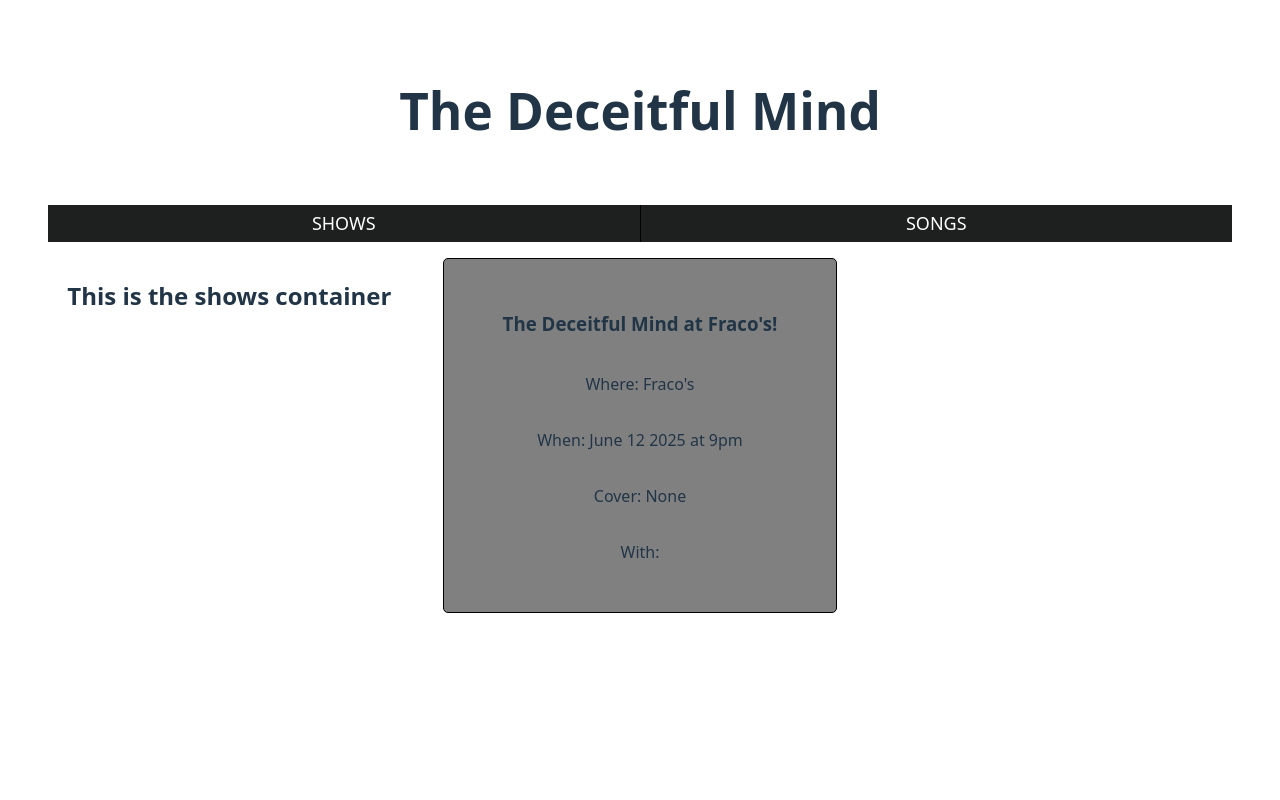
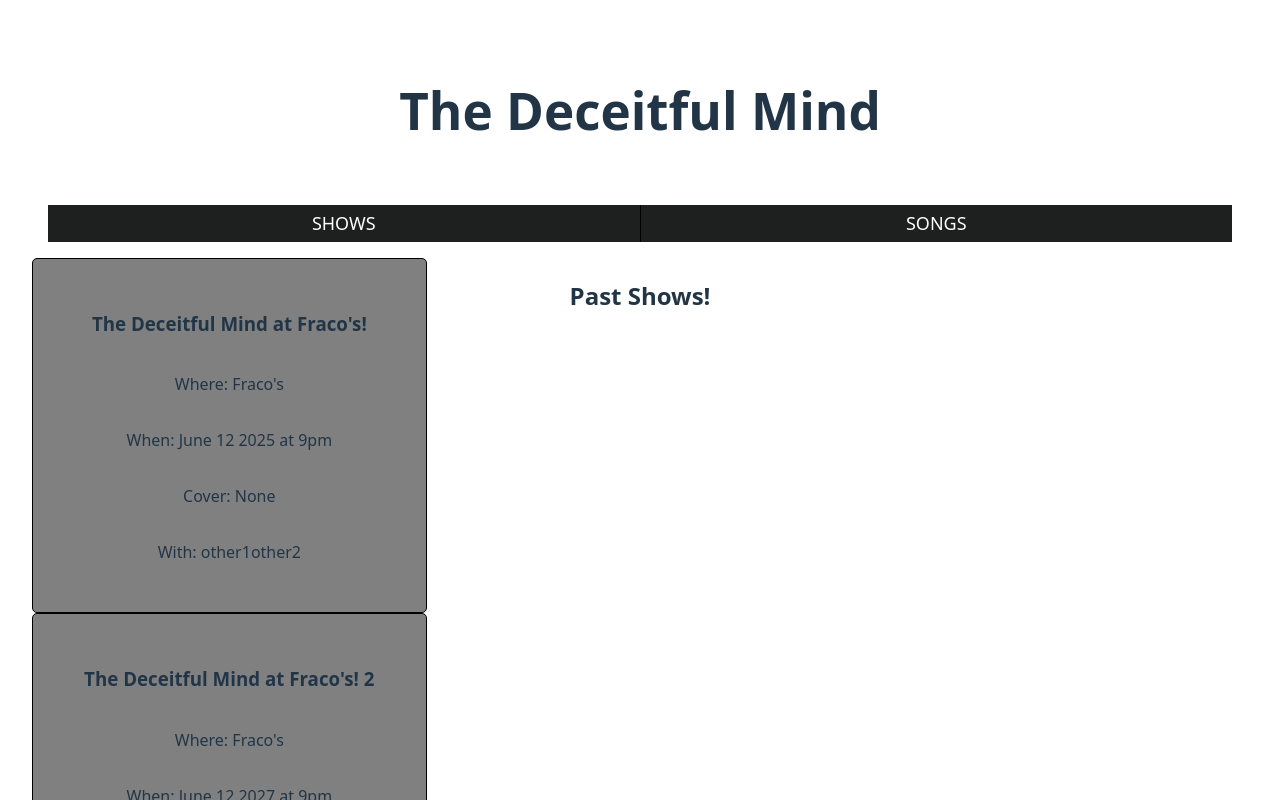
Before and after one commit to wally-yawn/dm_website, a React (Vite) app: page /shows in a window 1280 px wide. Shown: the top 800 px of the page. Built offline with nearby package versions, Linux system fonts and the light colour scheme.

Commit message:
Seperating upcoming and previous shows

```diff
--- a/src/ShowsContainer/ShowsContainer.jsx
+++ b/src/ShowsContainer/ShowsContainer.jsx
@@ -5,11 +5,12 @@ import shows from '../data/shows.json';
 
 function ShowsContainer(){
 
-  let allDMShows = null;
+  let upcomingDMShows = null;
+  let pastDMShows = null;
 
   const today = new Date();
 
-  const [allShows, setAllShows] = useState({
+  const [upcomingShows, setUpcomingShows] = useState({
     shows: shows.filter(show => {
       const showDate = new Date(`${show.date} 00:00:00`);
       today.setHours(0,0,0,0);
@@ -21,8 +22,20 @@ function ShowsContainer(){
     })
   })
 
-  if (allShows?.shows?.length > 0){
-    allDMShows = allShows.shows.map((show, index) => {
+  const [pastShows, setPastShows] = useState({
+    shows: shows.filter(show => {
+      const showDate = new Date(`${show.date} 00:00:00`);
+      today.setHours(0,0,0,0);
+      return showDate <= today;
+    }).sort((a,b) => {
+      const dateA = new Date(`${a.date} 00:00:00`);
+      const dateB = new Date(`${b.date} 00:00:00`);
+      return dateA - dateB;
+    })
+  })
+
+  if (upcomingShows?.shows?.length > 0){
+    upcomingDMShows = upcomingShows.shows.map((show, index) => {
       return (
         <Shows
           id={index}
@@ -38,14 +51,33 @@ function ShowsContainer(){
     })
   }
 
+    if (pastShows?.shows?.length > 0){
+    pastDMShows = pastShows.shows.map((show, index) => {
+      return (
+        <Shows
+          id={index}
+          title={show.title}
+          key={index}
+          location={show.location}
+          date={show.date}
+          time={show.time}
+          cover={show.cover}
+          otherbands={show.otherbands}
+        />
+      )
+    })
+  }
   return(
-    <section className="container">
-      <h2 className="sub-header">This is the shows container</h2>
-      {allDMShows === null ? (
-        <p>No upcoming shows, check back soon!</p>
+    <section className="container shows-container">
+      {upcomingDMShows === null ? (
+        <p>No upcoming shows, check back soon and check out previous show videos below!</p>
       ) : (
-        <div className="show-cards">{allDMShows}</div>
+        <div className="show-cards">{upcomingDMShows}</div>
       )}
+      <h2>Past Shows!</h2>
+      {console.log(`past shows: `, pastShows)}
+      {console.log(`past DMshows: `, pastDMShows)}
+      <div className="show-cards">{pastDMShows}</div>
     </section>
   )
 }
--- a/src/data/shows.json
+++ b/src/data/shows.json
@@ -5,6 +5,16 @@
     "date": "June 12 2025",
     "time": "9pm",
     "cover": "None",
-    "otherbands": []
+    "otherbands": ["other1", "other2"],
+    "playlist": ""
+  },
+  {
+    "title": "The Deceitful Mind at Fraco's! 2",
+    "location": "Fraco's",
+    "date": "June 12 2027",
+    "time": "9pm",
+    "cover": "None",
+    "otherbands": [],
+    "playlist": ""
   }
 ]
```
